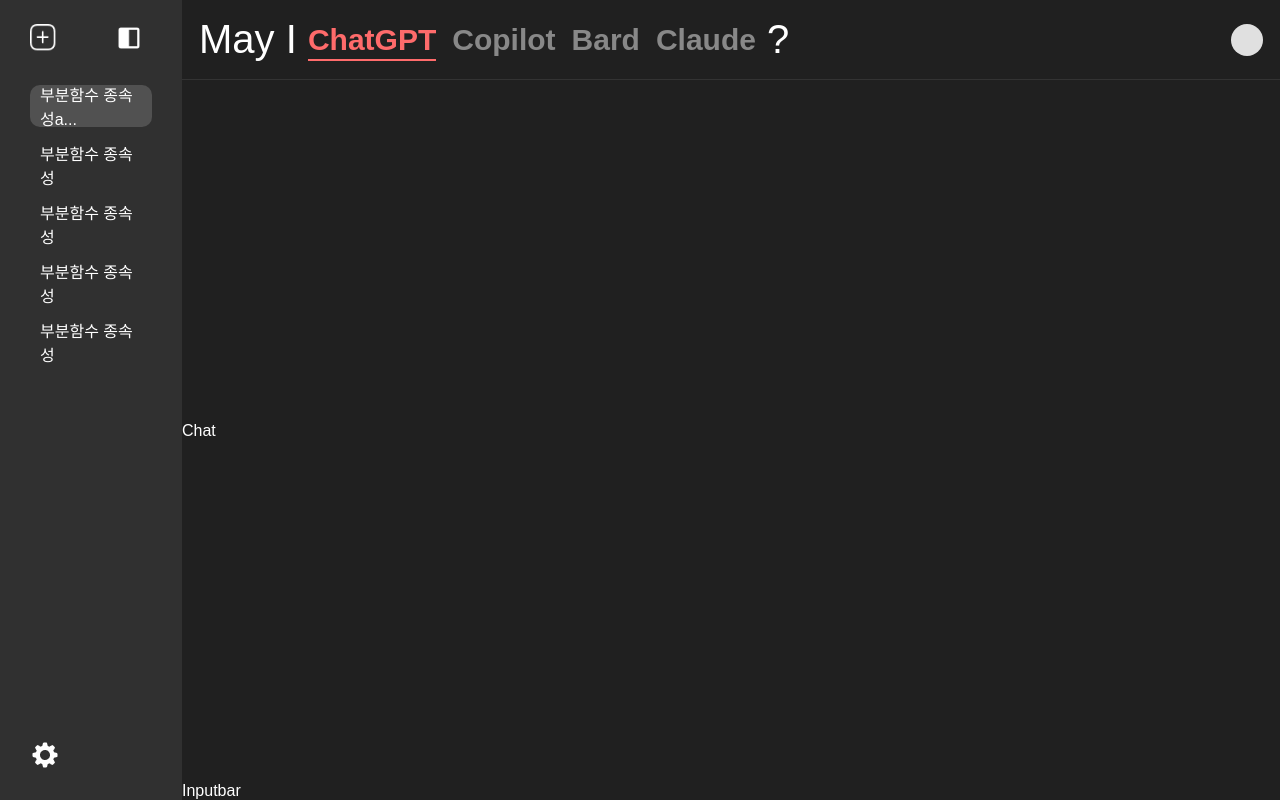
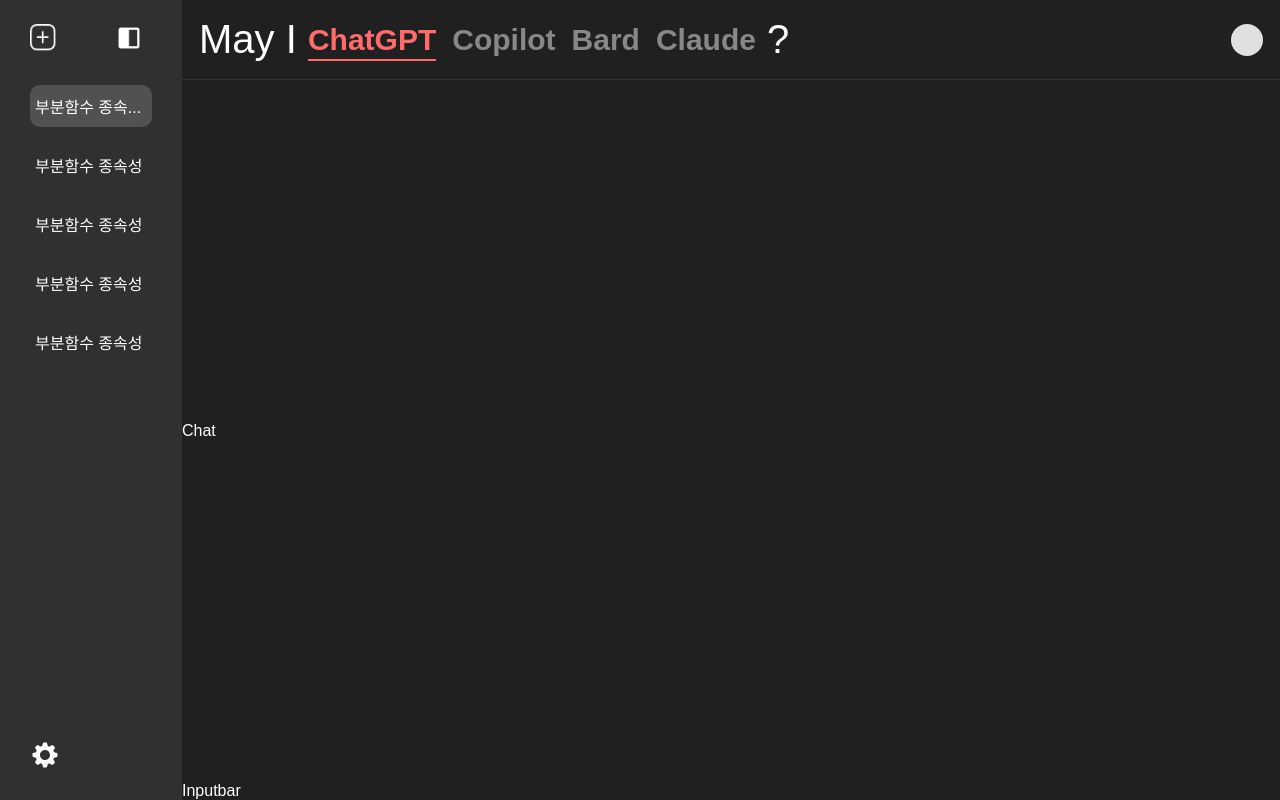
Before and after one commit to May-I-AI-Integrated-Platform/FE, a React (Vite) app: page /chat/1 in a window 1280 px wide. Built offline with nearby package versions, Linux system fonts and the light colour scheme; a web font is replaced by a local one.

Commit message:
[FIX] #8 사이드 바 채팅 제목 css 수정

```diff
--- a/src/components/home/sidebar/ChatHistory.jsx
+++ b/src/components/home/sidebar/ChatHistory.jsx
@@ -31,7 +31,7 @@
   const chatHistory = chatList.map((chat) =>
     <Link className='chatHistory-chat' to={`/chat/${chat.id}`} style={currentChat == chat.id ? {backgroundColor:'#515151'} : {background:'none'}}>
       <p className='chat-name'>
-        {chat.name.length > 10 ? chat.name.slice(0,9) + "..." : chat.name}
+        {chat.name.length > 10 ? chat.name.slice(0,7) + "..." : chat.name}
       </p>
     </Link>
   );
--- a/src/css/home/sidebar.css
+++ b/src/css/home/sidebar.css
@@ -40,13 +40,12 @@
     .chatHistory-chat{
         display: flex;
         align-items: center;
-        height: 42px;
         min-height: 42px;
         border-radius: 10px;
         margin-bottom: 17px;
         text-decoration: none;
         .chat-name{
-            margin: 0px 10px;
+            margin: 0px 5px;
             font-size: 100%;
             font-weight: 500;
             color: #FFFFFF;
```
